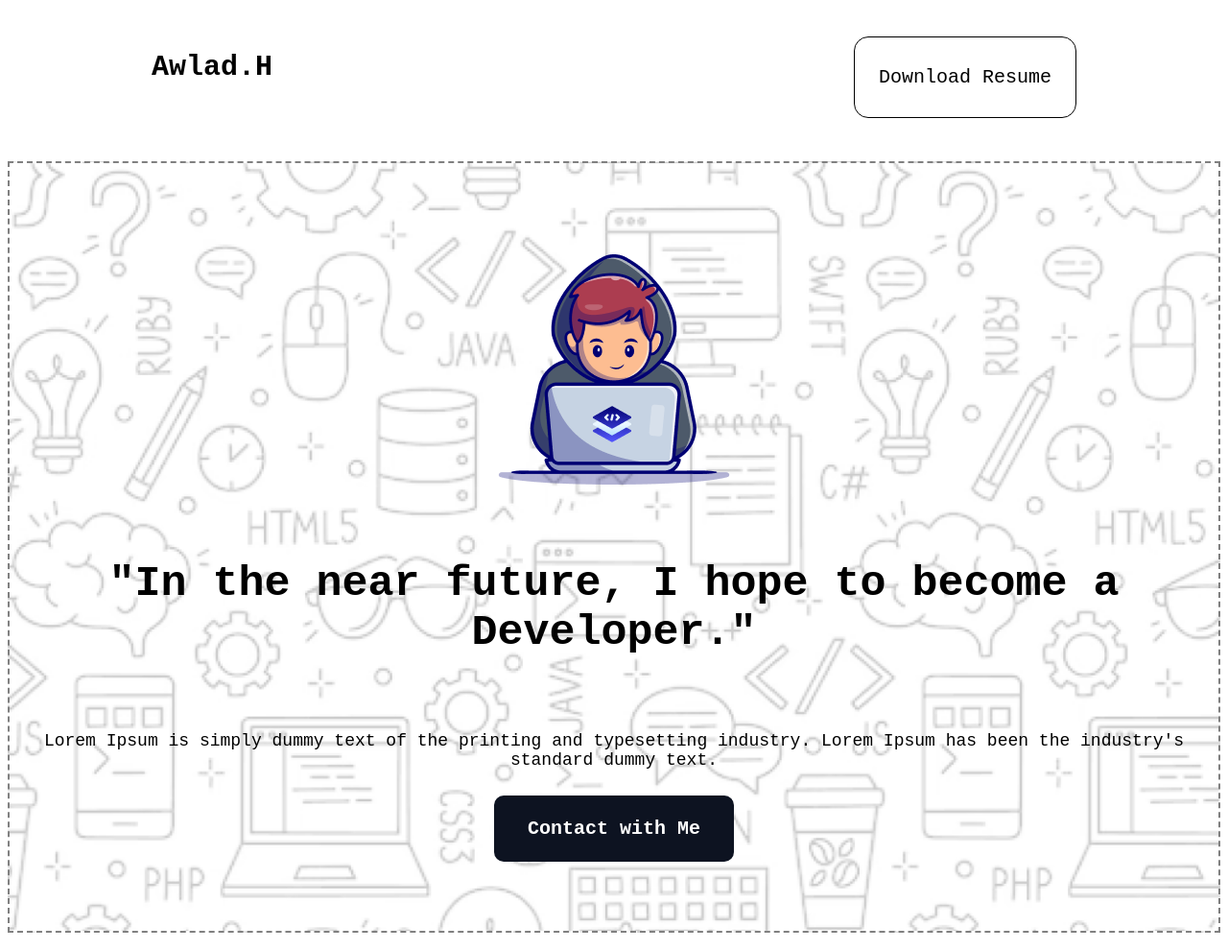
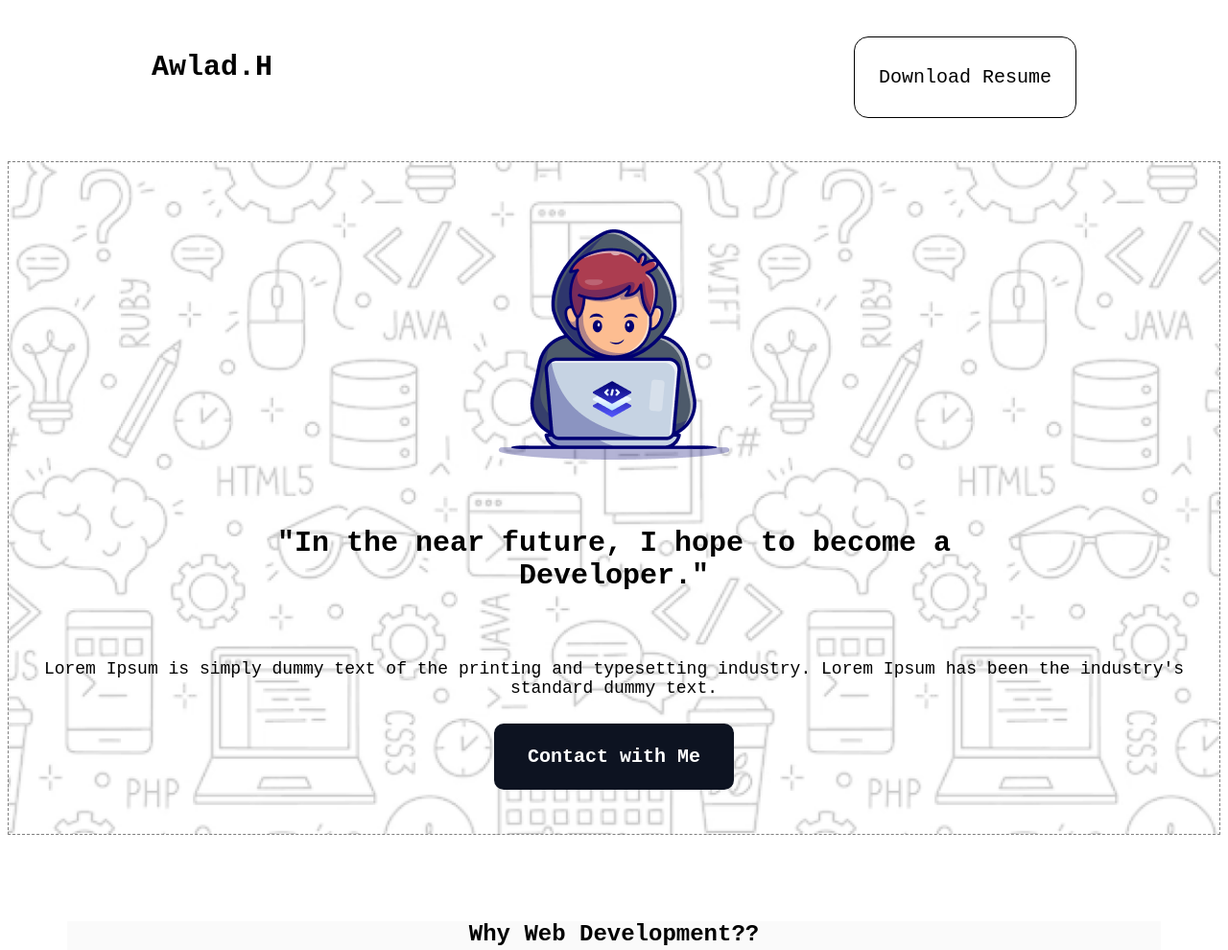
Before and after one commit to wasitmanat/WD-Assingment-01, a plain HTML site: page index.html in a window 1280 px wide. Shown: the top 990 px of the page at 96% size. Drawn offline with Linux system fonts and the light colour scheme; a web font is replaced by a local one.

Commit message:
solve some issues

```diff
--- a/index.html
+++ b/index.html
@@ -18,7 +18,7 @@
         <div class="banner">
             <img id="gp" src="assets/Group.png" alt="">
             <div class="headline">
-                <h2>"In the near future, I hope to become a <br>Developer."</h2>
+                <p>"In the near future, I hope to become a <br>Developer."</p>
 
             </div>
             <div class="banner_content">
--- a/styles/style.css
+++ b/styles/style.css
@@ -34,10 +34,10 @@ body{
 .banner{
 background-image: url('../assets/Hero-bg.png');
 background-size: cover;
-border:2px dashed gray;
-max-width: auto;
+border:1px dashed gray;
+max-width:1440px;
 margin: 0 auto;
-height: 800px;
+height: 700px;
 margin-top:15px;
 display:flex;
 flex-direction: column;
@@ -48,6 +48,7 @@ margin-bottom: 90px;
 .headline{
     font-size:30px;
     text-align: center;
+    font-weight: bolder;
 }
 .banner_content{
     margin-top: 20px;
```
